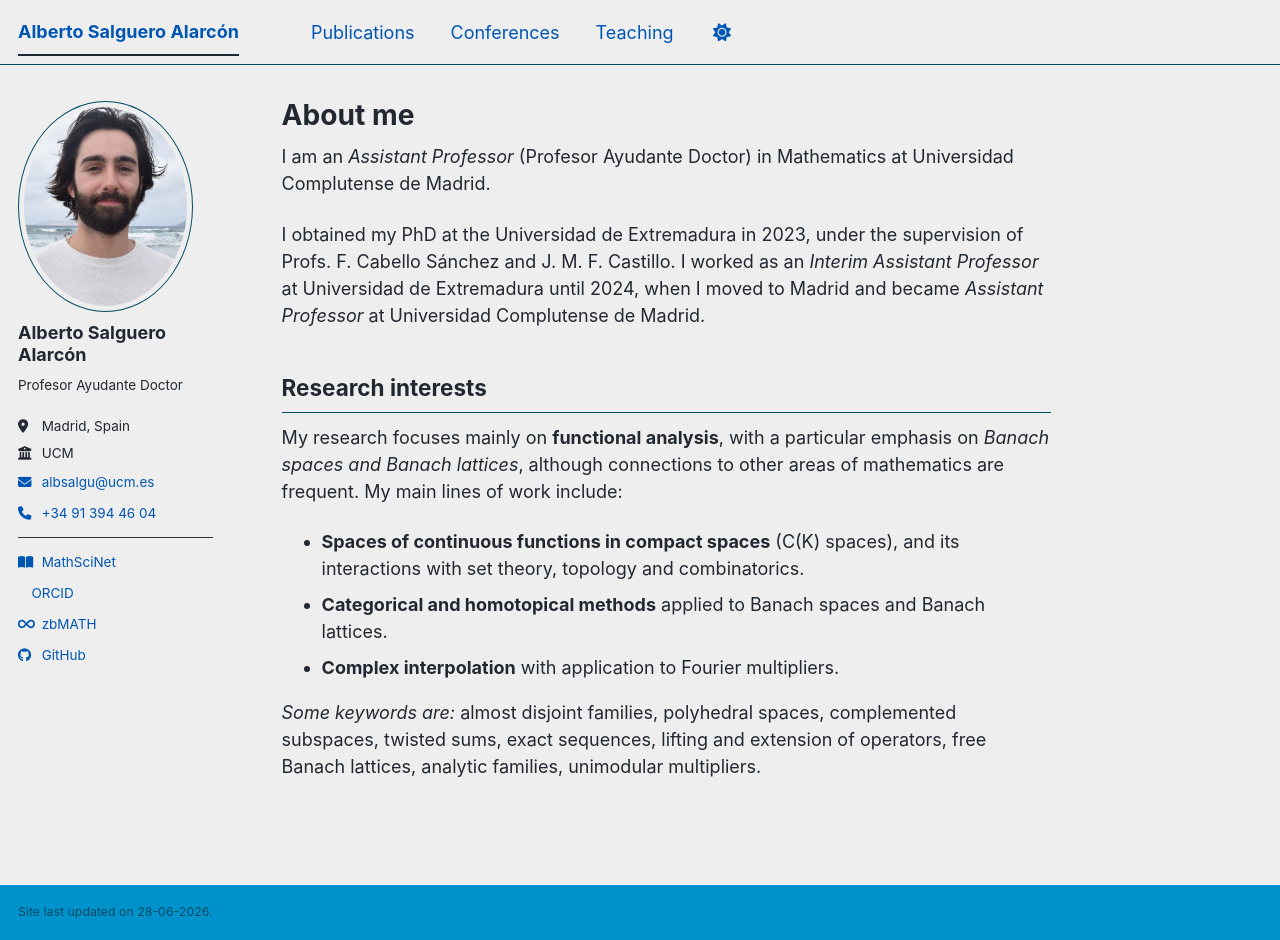
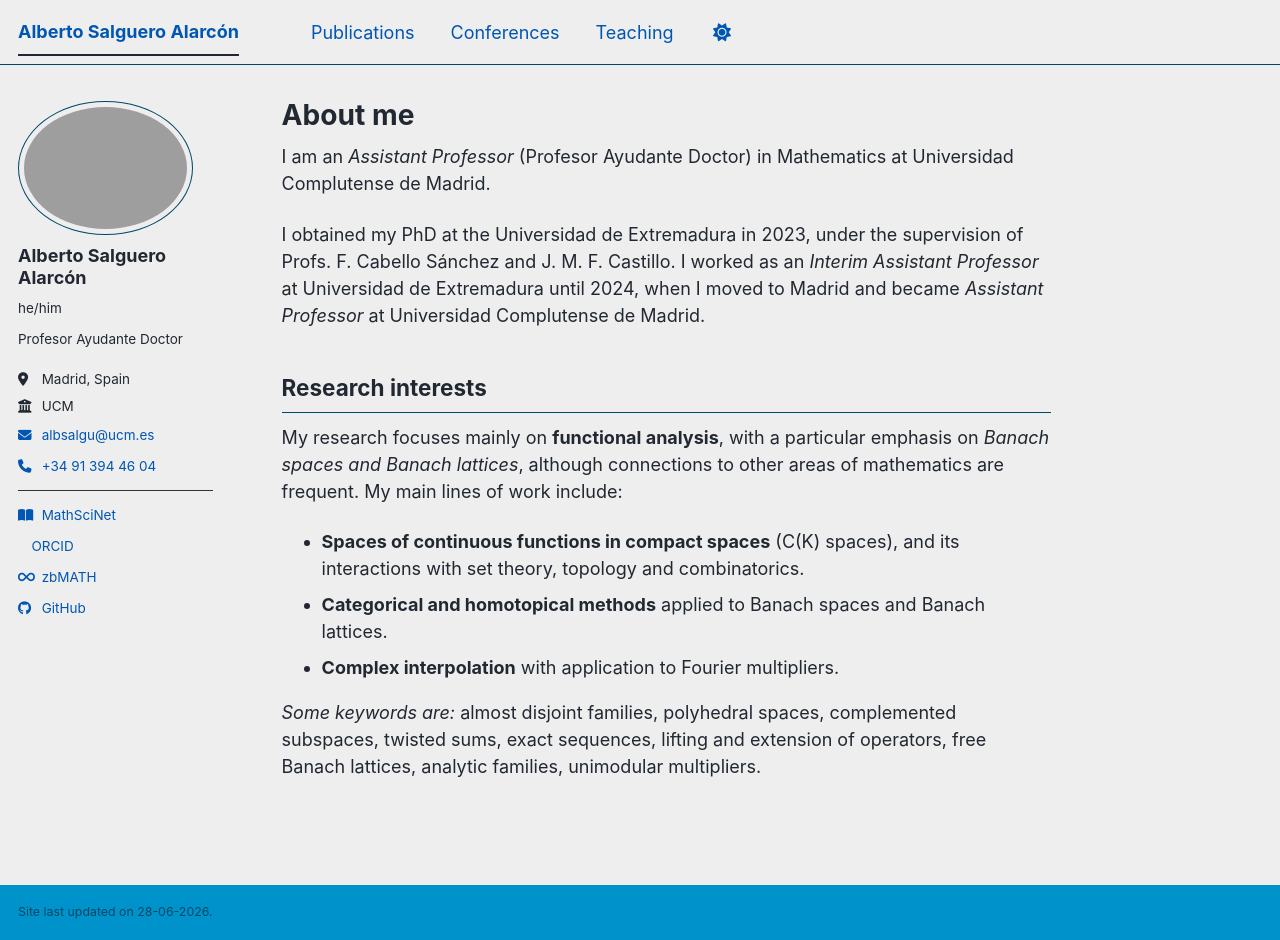
Before and after one commit to salgueroalarcon/salgueroalarcon.github.io, a Jekyll site: the page built from _pages/about.md, in a window 1280 px wide and 940 px high. Built offline with Jekyll 4.4.1, drawn with Linux system fonts in a browser that asks for light colours; a style sheet for code colours, icons or effects is not loaded.

Commit message:
Update author avatar and pronouns in config

```diff
--- a/_config.yml
+++ b/_config.yml
@@ -23,9 +23,9 @@ repository               : "academicpages/academicpages.github.io"
 #               Additional customization can be done by editing /_includes/author-profile.html
 author:
   # Biographic information
-  avatar           : "profile.jpg"
+  avatar           : "/images/krasnal.png"
   name             : "Alberto Salguero Alarcón"
-  pronouns         : # example: "she/her"
+  pronouns         : "he/him"
   bio              : "Profesor Ayudante Doctor"
   location         : "Madrid, Spain"
   employer         : "UCM"
```
